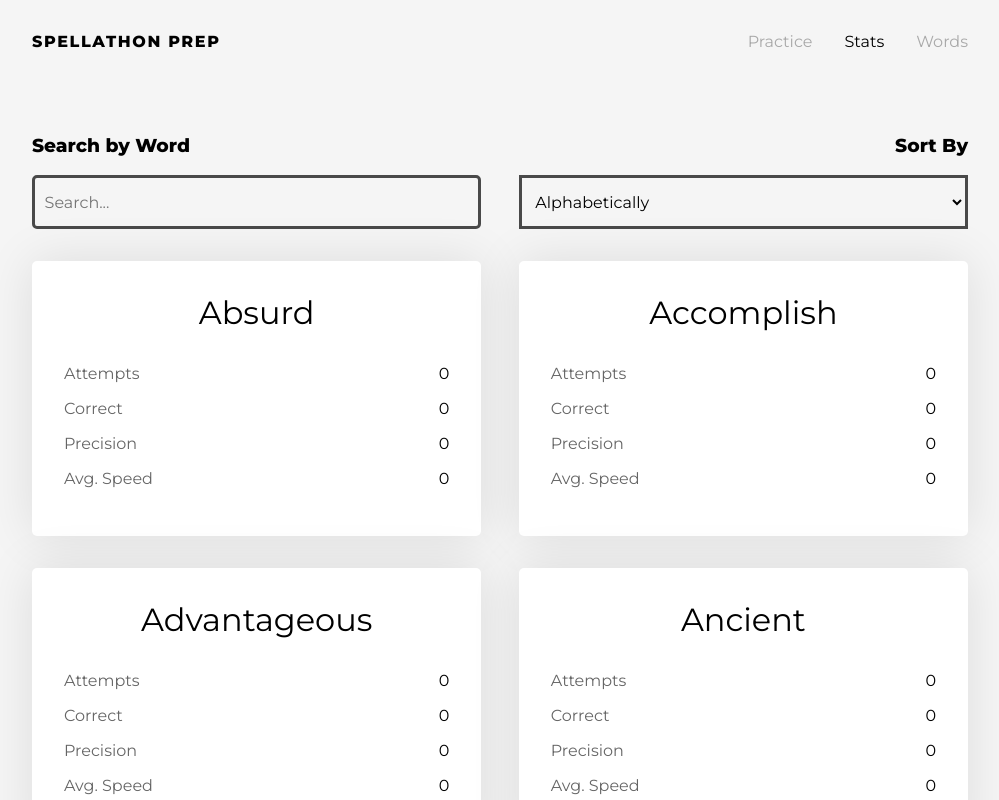
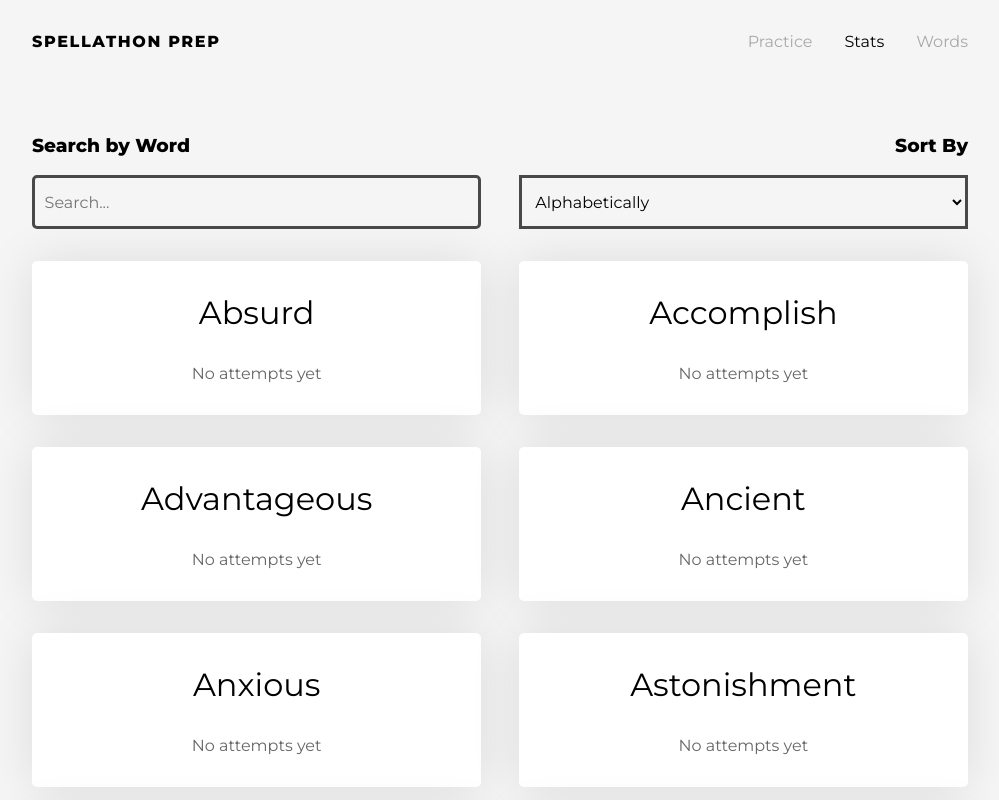
Before and after one commit to fardeem/spellings, a React (Create React App) app: page /stats in a window 1280 px wide. Shown: the top 800 px of the page, without its empty margins (140-1139 px from the left). Built offline with nearby package versions, Linux system fonts and the light colour scheme.

Commit message:
Don't show stats on words that haven't been attempted yet

```diff
--- a/src/components/StatOnWord.jsx
+++ b/src/components/StatOnWord.jsx
@@ -11,6 +11,7 @@ const StatOnWord = ({
 }) => (
   <>
     <p>{word}</p>
+    {attempts > 0 ? (
       <ul className={styles.detailsList}>
         <li>
           <span>Attempts</span>
@@ -29,6 +30,9 @@ const StatOnWord = ({
           <span>{Math.round(avgSpeed / 1000)}</span>
         </li>
       </ul>
+    ) : (
+      <div className={styles.empty}>No attempts yet</div>
+    )}
   </>
 );
 
--- a/src/components/StatOnWord.module.css
+++ b/src/components/StatOnWord.module.css
@@ -12,3 +12,9 @@
 .detailsList li span:first-of-type {
   opacity: 0.6;
 }
+
+.empty {
+  text-align: center;
+  font-size: 1rem;
+  opacity: 0.6;
+}
```
Lines whose indentation alone changed are shown as unchanged.
